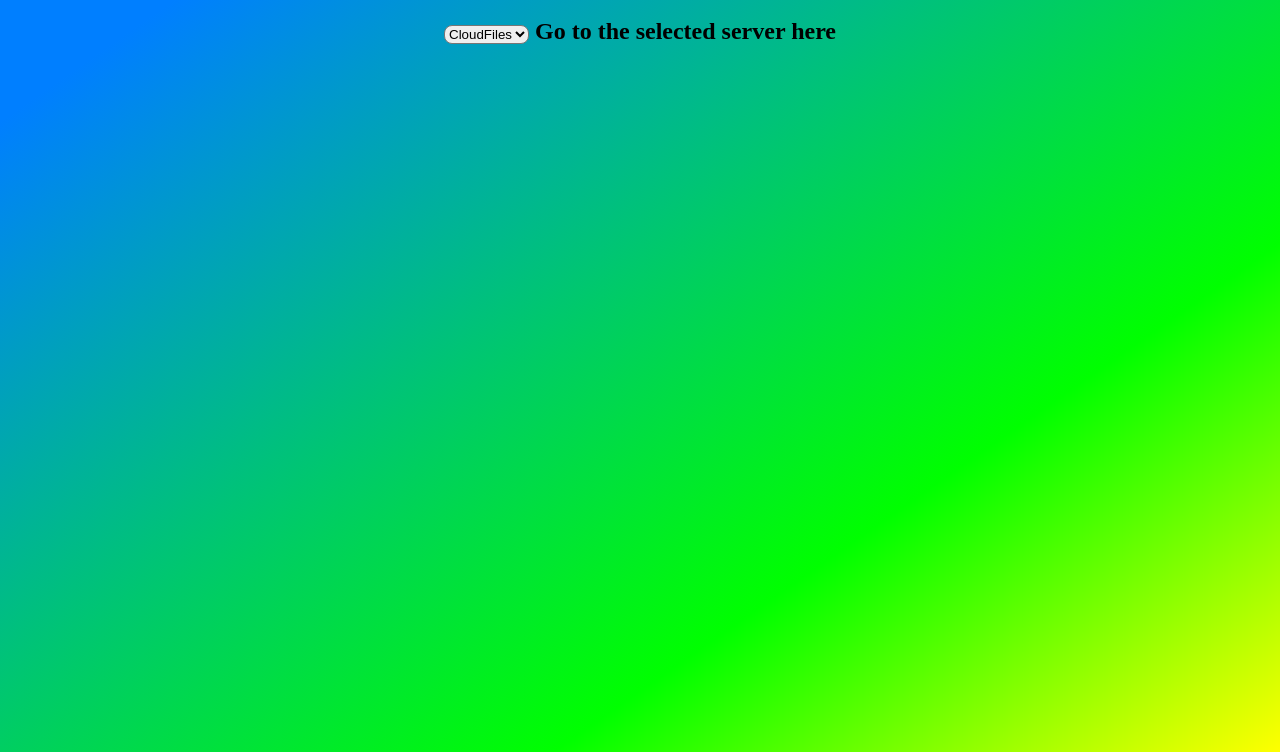
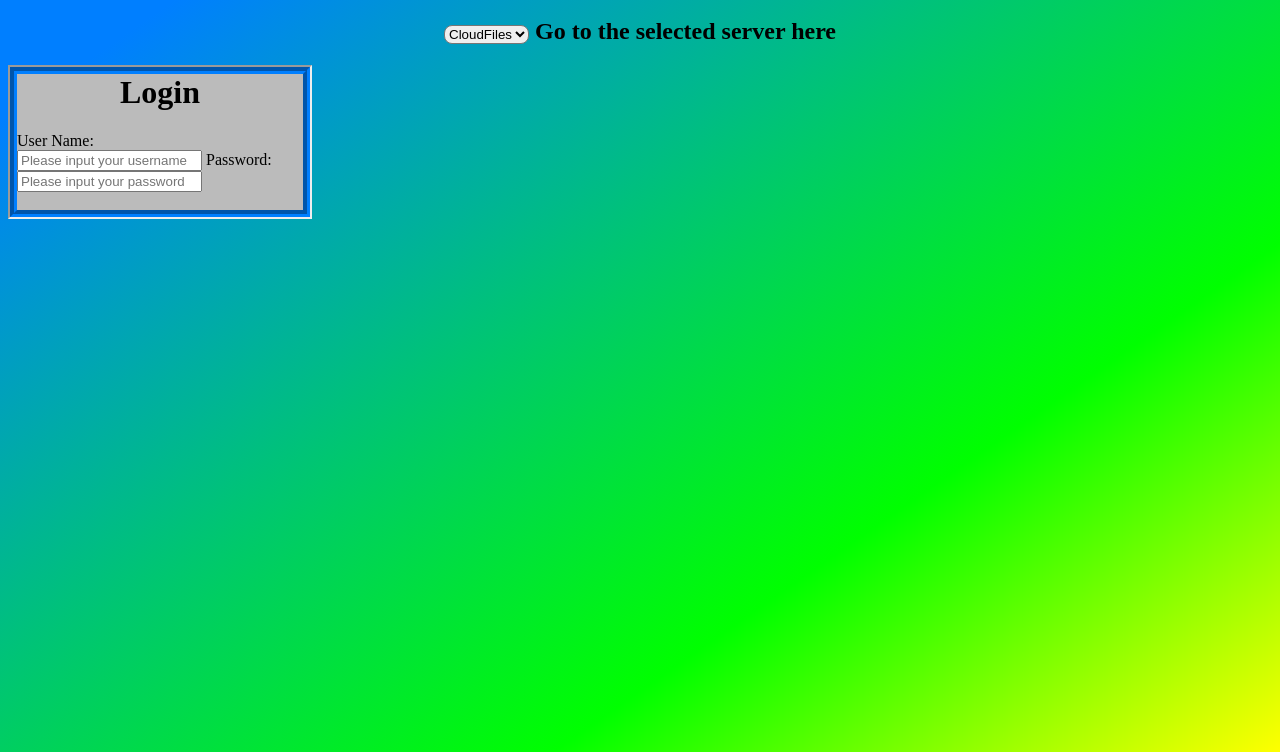
Before and after one commit to JasonmaPython/JasonmaPython.github.io, a plain HTML site: page index.html in a window 1280 px wide. Shown: the part 48-800 px from the top of the page. Drawn offline with Linux system fonts and the light colour scheme.

Commit message:
Update index.html

```diff
--- a/index.html
+++ b/index.html
@@ -35,6 +35,7 @@
     </select>
     <a href="/Serv1/getReq.asp" id="link">Go to the selected server here</a>
 </h2>
+<iframe src="/LogIO/login.html?framtype=framing"></iframe>
 <script>
     var selector = document.getElementById("sel");
     var jpl = document.getElementById("link");
```
